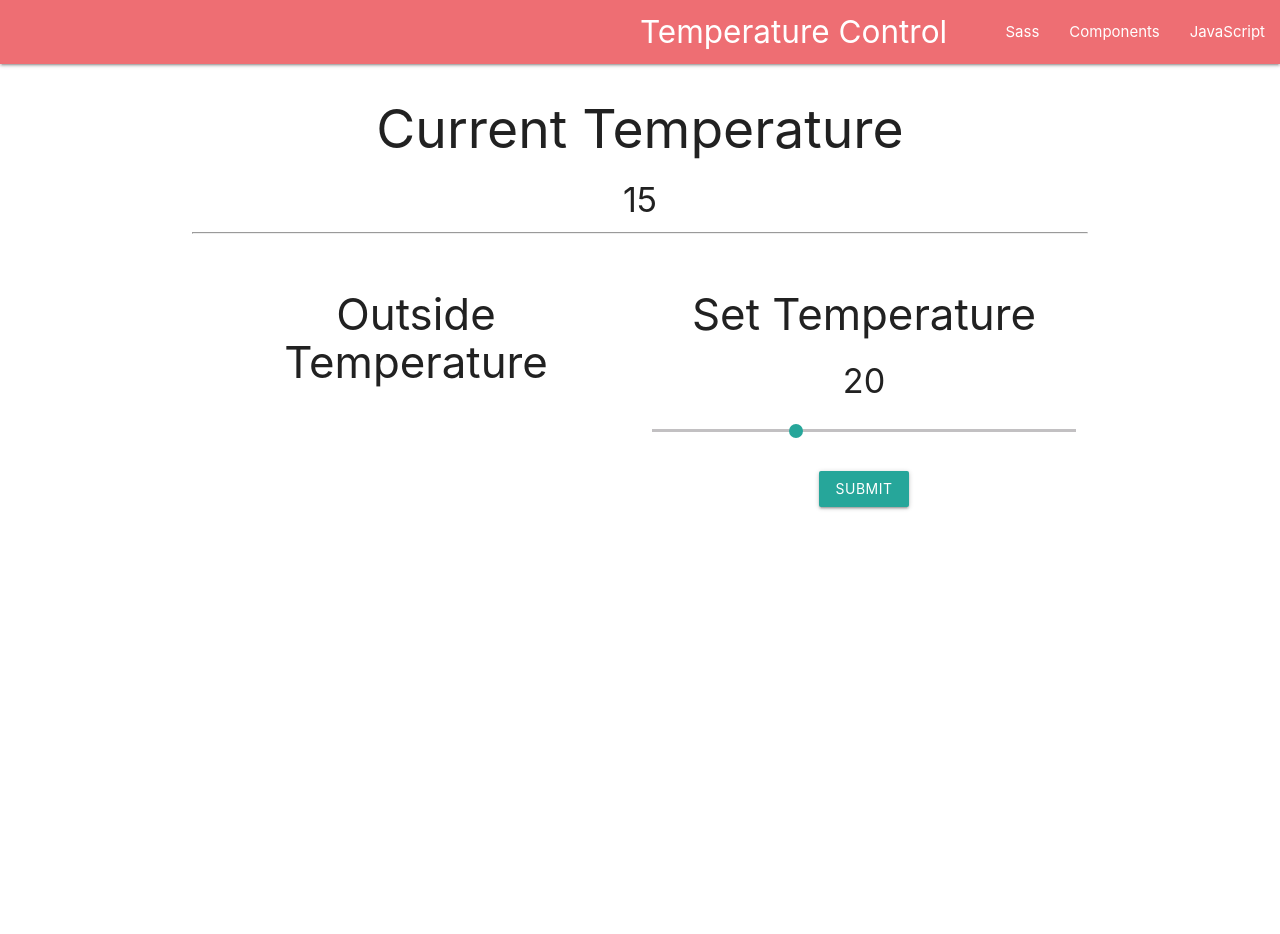
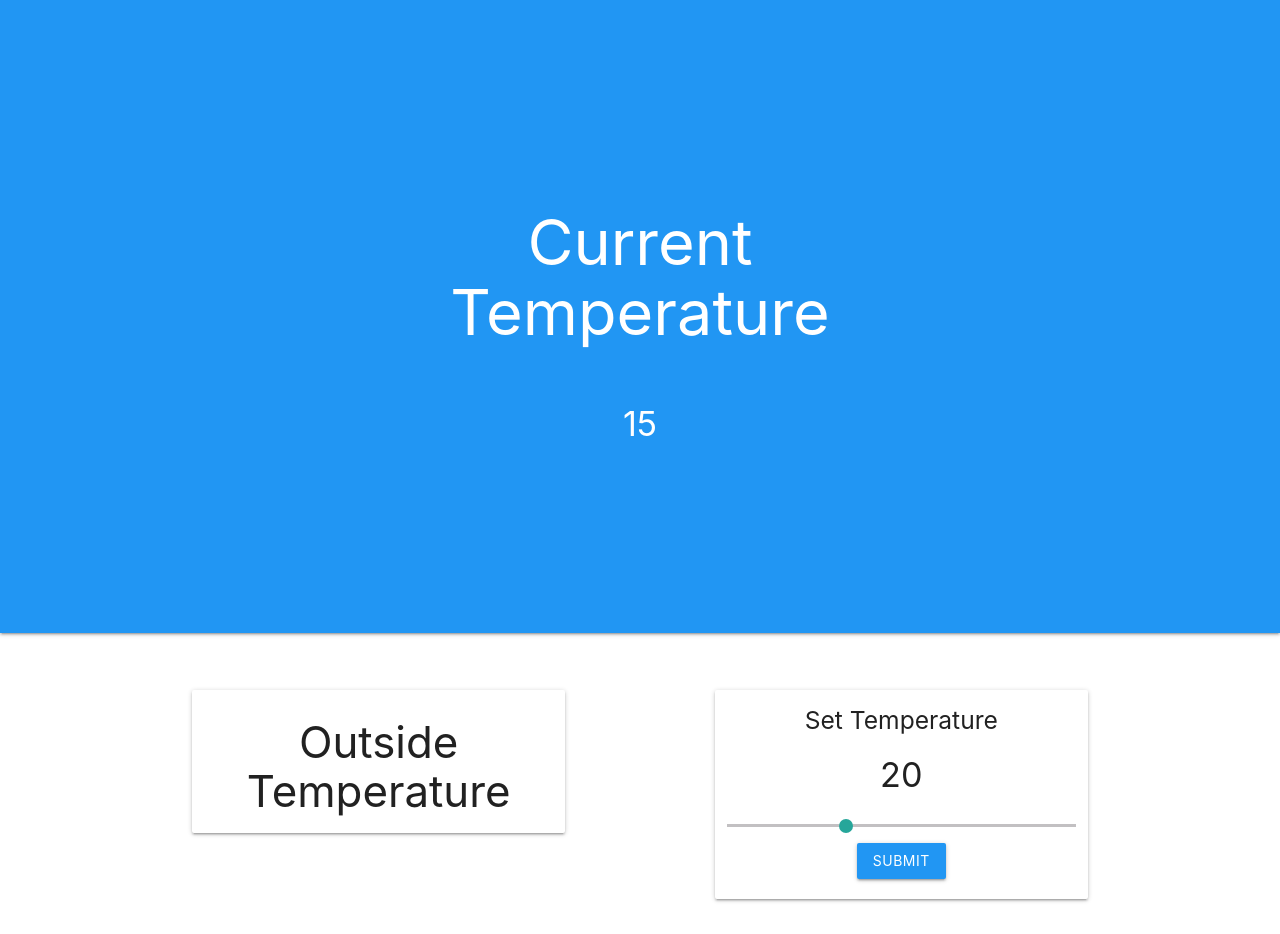
Before and after one commit to abhinavthukral28/FurnaceSim, a website: page client/index.html in a window 1280 px wide. Before the commit the page ends 800 px from the top, so only its background shows below. Drawn offline with nearby package versions, Linux system fonts and the light colour scheme.

Commit message:
more design

```diff
--- a/client/css/master.css
+++ b/client/css/master.css
@@ -4,3 +4,23 @@ body{
 h1{
 
 }
+.intro
+{
+	text-align: center;
+	padding-top: 13%;
+	padding-bottom: 13%;
+	margin-bottom: 50px;
+}
+
+.intro h1
+{
+  color: white;
+}
+
+.intro h4
+{
+	text-transform: uppercase;
+	padding: 10px;
+	color: white;
+	display: inline-block;
+}
--- a/client/index.html
+++ b/client/index.html
@@ -22,33 +22,21 @@
 
 </head>
 <body>
-  <nav>
-    <div class="nav-wrapper">
-      <a href="#" class="brand-logo">Temperature Control</a>
-      <ul id="nav-mobile" class="right hide-on-med-and-down">
-        <li><a href="sass.html">Sass</a></li>
-        <li><a href="badges.html">Components</a></li>
-        <li><a href="collapsible.html">JavaScript</a></li>
-      </ul>
+    <div class="intro blue z-depth-1">
+      <h1>Current<br>Temperature</h1>
+        <h4>15</h4>
     </div>
-  </nav>
   <div class="container">
-    <div class="row">
-      <h2>Current Temperature</h4>
-        <h4>15</h4>
-        <hr>
-      </div>
       <div class="row">
-        <div class="col s12 m6 l6">
+        <div class="col s12 m5 l5 card-panel">
           <h3>Outside Temperature</h3>
         </div>
-        <div class="col s12 m6 l6">
-          <h3>Set Temperature</h3>
+        <div class="col s12 m5 l5 offset-m2 offset-l2 card-panel">
+          <h5>Set Temperature</h5>
           <h4 id="setTemperature">20</h4>
-          <input type="range" name="temp" min="10" max="40" value="20" oninput="updataSetTemp(value)">
-          <br><br>
+          <input class="blue" type="range" name="temp" min="10" max="40" value="20" oninput="updataSetTemp(value)">
           <div class="row">
-          <button class="btn waves-effect waves-light" type="submit" name="action">Submit
+          <button class="btn waves-effect waves-light blue" type="submit" name="action">Submit
           </button>
           </div>
         </div>
```
